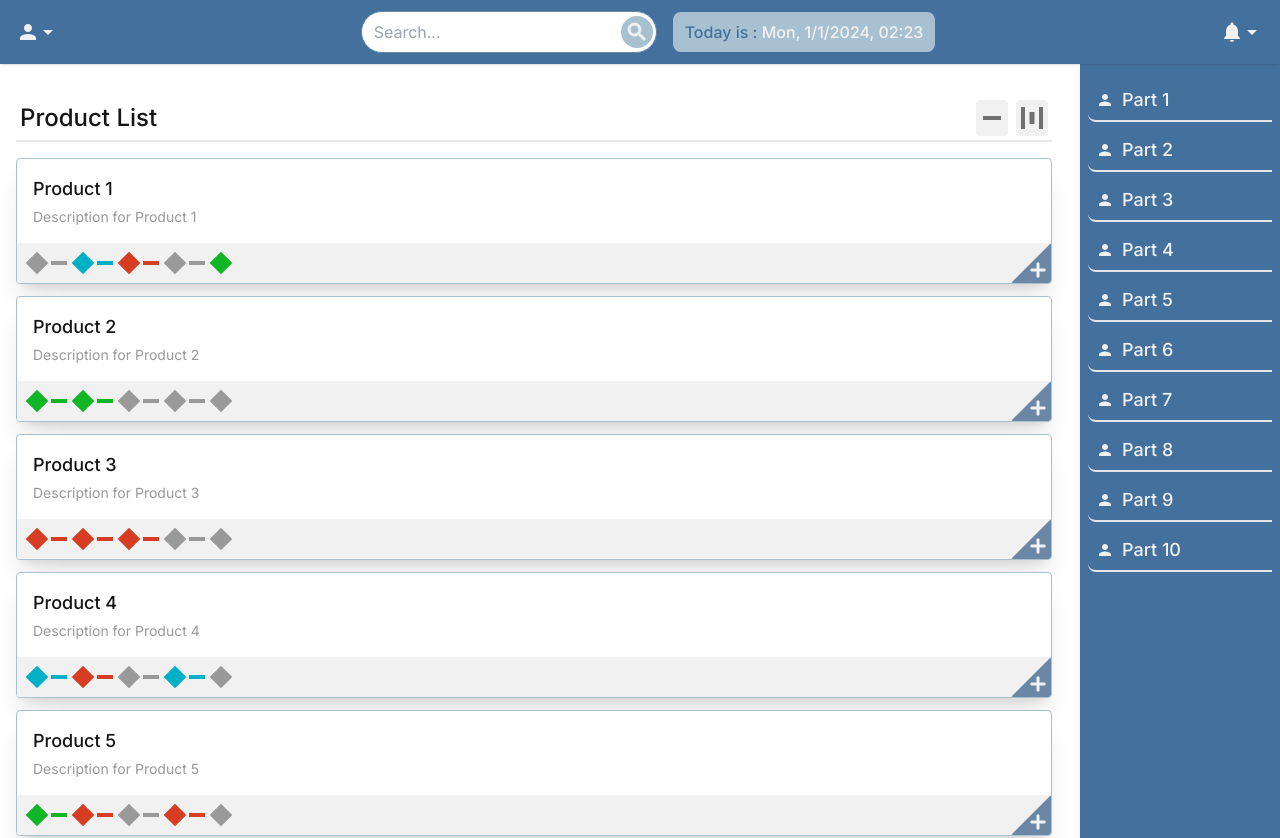
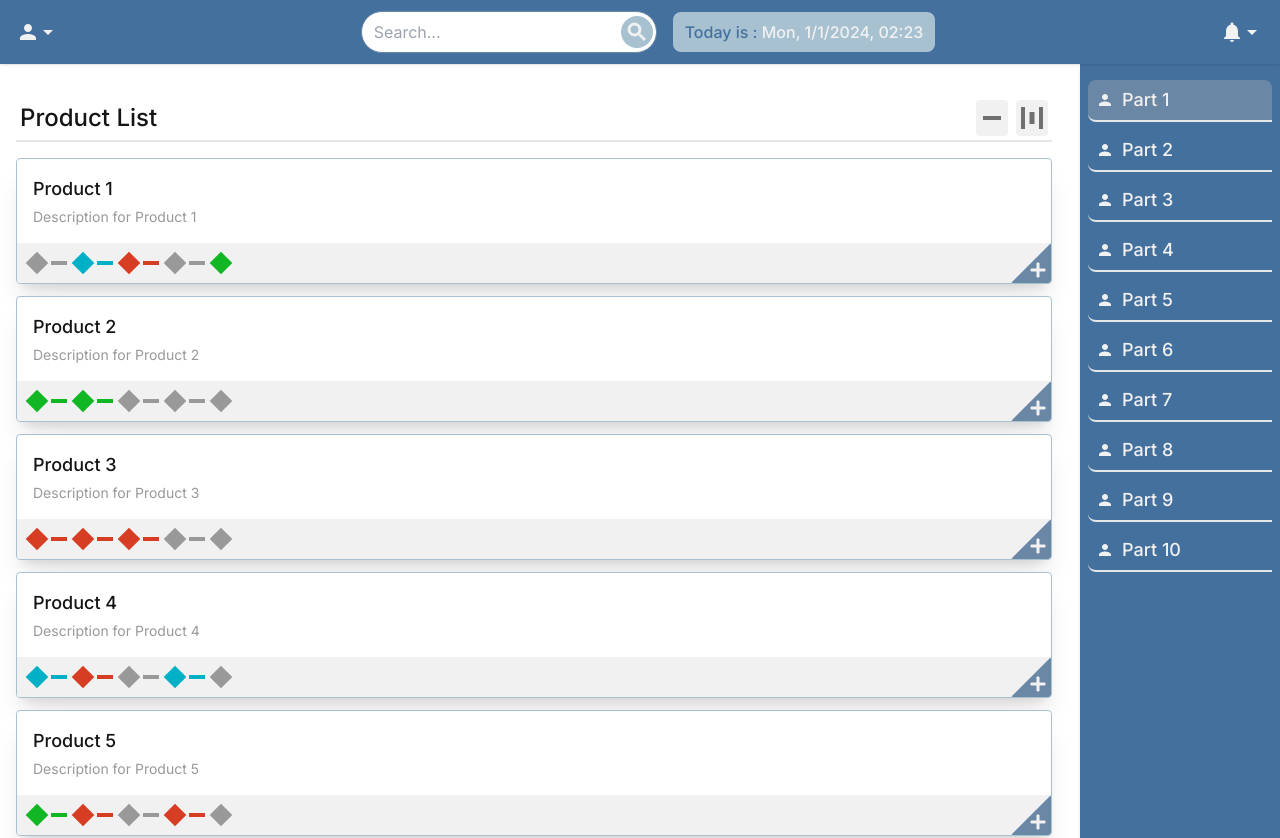
Before and after one commit to ART1377/Workflow-step-by-step, a Next.js app: page /part1 in a window 1280 px wide. Before the commit this address had no page. Shown: the top 838 px of the page. Built offline with nearby package versions, Linux system fonts and the light colour scheme; data requests are answered from the project's data file.

Commit message:
active navlink added

```diff
--- a/src/app/components/Navbar/Navbar.tsx
+++ b/src/app/components/Navbar/Navbar.tsx
@@ -76,26 +76,26 @@ const Navbar = () => {
   }, []);
 
   // Set search query
-  useEffect(() => {
-    const setSearchInput = setTimeout(() => {
-      const searchParams = new URLSearchParams(window.location.search);
-      if (!searchInput) {
-        searchParams.delete("search");
-      } else {
-        searchParams.set("search", searchInput);
-      }
+  // useEffect(() => {
+  //   const setSearchInput = setTimeout(() => {
+  //     const searchParams = new URLSearchParams(window.location.search);
+  //     if (!searchInput) {
+  //       searchParams.delete("search");
+  //     } else {
+  //       searchParams.set("search", searchInput);
+  //     }
 
-      const newPathName = `${
-        window.location.pathname
-      }?${searchParams.toString()}`;
+  //     const newPathName = `${
+  //       window.location.pathname
+  //     }?${searchParams.toString()}`;
 
-      router.push(newPathName);
-    }, 1000);
+  //     router.push(newPathName);
+  //   }, 1000);
 
-    return () => {
-      clearTimeout(setSearchInput);
-    };
-  }, [searchInput]);
+  //   return () => {
+  //     clearTimeout(setSearchInput);
+  //   };
+  // }, [searchInput,router]);
 
   // Set search query
   // const handleSearchClick = () => {
--- a/src/app/components/ProductCard/ProductCard.tsx
+++ b/src/app/components/ProductCard/ProductCard.tsx
@@ -31,7 +31,7 @@ const ProductCard = ({
   const closeModal = () => {
     setIsModalOpen(false);
   };
-console.log(columns)
+
   const columnsNumber = () => {
     switch (columns) {
       case 1:
--- a/src/app/components/Sidebar/Sidebar.tsx
+++ b/src/app/components/Sidebar/Sidebar.tsx
@@ -1,4 +1,6 @@
+"use client";
 import Link from "next/link";
+import { usePathname } from "next/navigation";
 import { MdPerson } from "react-icons/md";
 
 const Sidebar = () => {
@@ -7,6 +9,14 @@ const Sidebar = () => {
     path: string;
     icon: React.ReactNode;
   }
+
+  const pathName = usePathname();
+
+  const isActiveLink = (path: string) => {
+    if (pathName.split("/")[1].toString() === path) {
+      return "!bg-primary-main";
+    }
+  };
 
   const sidebarItmes: SidebarItme[] = [
     { title: "part 1", path: "part1", icon: <MdPerson /> },
@@ -29,7 +39,7 @@ const Sidebar = () => {
             return (
               <li
                 key={item.title}
-                className={`mb-2 transition-all duration-150 hover:border-s-2 hover:border-white px-2 py-1.5 capitalize font-medium rounded-radius-large rounded-ee-none border-b-2`}
+                className={`mb-2 transition-all duration-150 hover:border-s-2 hover:border-white px-2 py-1.5 capitalize font-medium rounded-radius-large rounded-ee-none border-b-2 ${isActiveLink(item.path)}`}
               >
                 <Link
                   href={item.path}
--- a/src/app/not-found.tsx
+++ b/src/app/not-found.tsx
@@ -1,10 +1,9 @@
 "use client";
 import Link from "next/link";
 import Button from "./components/Button/Button";
-import { useParams } from "next/navigation";
 
 export default function NotFound() {
-  const { productId } = useParams();
+
 
   return (
     <div className="w-full h-full flex flex-col justify-center items-center pb-16 mt-40">
--- a/src/app/part1/page.tsx
+++ b/src/app/part1/page.tsx
@@ -37,7 +37,8 @@ export default function Home() {
   if (productState === "loading" || productState === "idle") {
     return <Loading />;
   }
-  console.log(filteredProducts);
+
+
   return (
     <>
       <div className="px-2 480:px-4">
```
